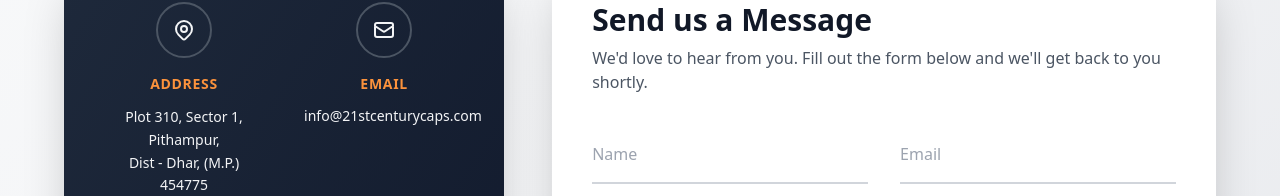
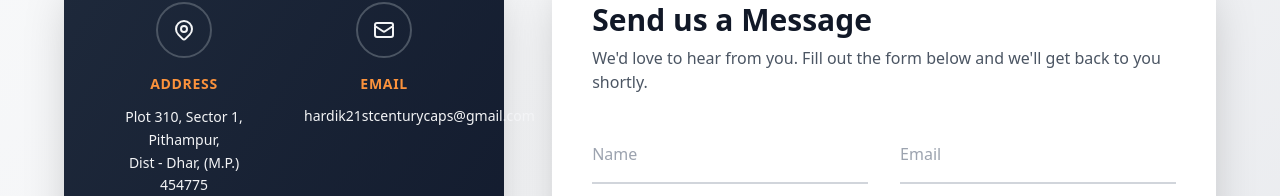
Before and after one commit to HardikKhandewal/24cen, a React (Create React App) app: page /Contact in a window 1280 px wide. Shown: the part 404-600 px from the top of the page. Built offline with nearby package versions, Linux system fonts and the light colour scheme.

Commit message:
Changed email

```diff
--- a/src/components/ContactUs/Contact.jsx
+++ b/src/components/ContactUs/Contact.jsx
@@ -7,7 +7,7 @@ const ContactPage = () => {
 
   const sendEmail = (e) => {
     e.preventDefault();
-    emailjs.sendForm('service_vvb9f98', 'template_mspnwdo', form.current, 'unzesMX_wSaJ-Yaqm')
+    emailjs.sendForm('service_4mf1msq', 'template_6tx2rwg"', form.current, 'unzesMX_wSaJ-Yaqm')
       .then((result) => {
         setFormSuccess(true);
         form.current.reset();
@@ -54,8 +54,8 @@ const ContactPage = () => {
                     </svg>
                   </div>
                   <h3 className="text-sm font-semibold tracking-wider text-orange-400 text-center mb-3">EMAIL</h3>
-                  <a href="mailto:info@21stcenturycaps.com" className="text-sm text-center block hover:text-orange-400 transition-colors duration-300">
-                    info@21stcenturycaps.com
+                  <a href="hardik21stcenturycaps@gmail.com" className="text-sm text-center block hover:text-orange-400 transition-colors duration-300">
+                    hardik21stcenturycaps@gmail.com
                   </a>
                 </div>
 
--- a/src/components/ContactUs/ContactForm.jsx
+++ b/src/components/ContactUs/ContactForm.jsx
@@ -7,7 +7,7 @@ const ContactForm = () => {
   const sendEmail = (e) => {
     e.preventDefault();
 
-    emailjs.sendForm('service_vvb9f98', 'template_mspnwdo', form.current, 'unzesMX_wSaJ-Yaqm')
+    emailjs.sendForm('service_4mf1msq', 'template_6tx2rwg"', form.current, 'unzesMX_wSaJ-Yaqm')
       .then((result) => {
         console.log('Email sent successfully:', result.text);
         form.current.reset();
--- a/src/components/ContactUs/ContactSection.jsx
+++ b/src/components/ContactUs/ContactSection.jsx
@@ -21,8 +21,8 @@ const ContactSection = () => {
             <img className='w-6 h-6' src="https://img.icons8.com/?size=100&id=86862&format=png&color=FFFFFF" alt="" />
           </div>
           <h3 className="text-sm mx-auto text-gray-400 mb-2">EMAIL:</h3>
-          <a href="mailto:info@21stcenturycaps.com" className="text-sm mx-auto hover:text-white">
-          info@21stcenturycaps.com
+          <a href="hardik21stcenturycaps@gmail.com" className="text-sm mx-auto hover:text-white">
+          hardik21stcenturycaps@gmail.com
           </a>
         </div>
 
```
